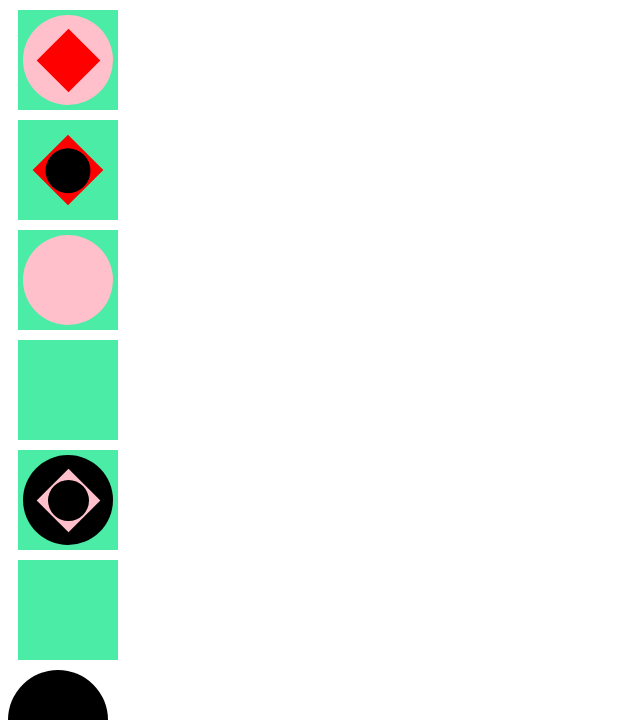
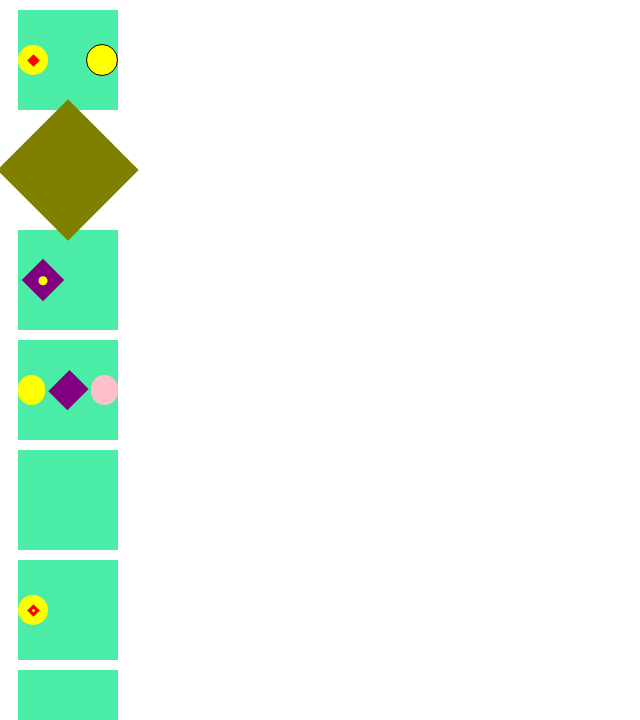
Before and after one commit to Codeworms/Combinators, a plain HTML site: page index.html in a window 1280 px wide. Shown: the top 720 px of the page, without its empty margins (0-640 px from the left). Drawn offline with Linux system fonts and the light colour scheme.

Commit message:
Add files via upload

```diff
--- a/index.html
+++ b/index.html
@@ -11,28 +11,35 @@
 <body>
 
 	<div class="square">
-		<div class="circle pink">
+		<div class="circle">
 			<div class="diamond"></div>
 		</div>
+		<div class="circle">
+		</div>
 	</div>
+	<div class="diamond" style="width:100px;height:100px"></div>
 	<div class="square">
 		<div class="diamond">
 			<div class="circle"></div>
 		</div>
 	</div>
 	<div class="square">
-		<div class="circle pink"></div>
+		<div class="circle"></div>
+		<div class="diamond"></div>
+		<div class="circle"></div>
 	</div>
 	<div class="square"></div>
 	<div class="square">
 		<div class="circle">
-			<div class="diamond pink">
+			<div class="diamond">
 				<div class="circle"></div>
 			</div>
 		</div>
 	</div>
 	<div class="square"></div>
-	<div class="circle pink" style="width:100px;height:100px;"></div>
+	<div class="diamond" style="width:100px;height:100px"></div>
+	<div class="circle" style="width:100px;height:100px;"></div>
+	<div class="diamond" style="width:100px;height:100px"></div>
 
 
 
--- a/style.css
+++ b/style.css
@@ -4,12 +4,12 @@
 	background-color:#4beca6;
 	margin:10px;
 	display:flex;
-	justify-content:center;
+	justify-content:space-between;
 	align-items: center;
 }
 .circle{
-	width:90%;
-	height:90%;
+	width:30%;
+	height:30%;
 	border-radius: 50rem;
 	background-color:#000;
 	display:flex;
@@ -17,8 +17,8 @@
 	align-items: center;
 }
 .diamond{
-	width:50%;
-	height:50%;
+	width:30%;
+	height:30%;
 	background-color:#f00;
 	margin:10px;
 	transform: rotate(45deg);
@@ -27,13 +27,29 @@
 	align-items: center;
 }
 
-.square .pink{
+/* .square div{
+	background-color:pink;
+	border:2px solid black;
+} */
+
+.square .circle{
+	background-color:yellow;
+}
+.square > .diamond{
+	background-color:purple;
+}
+.square + .diamond{
+	background-color:olive;
+}
+.circle + .circle{
+	border: 1px solid black;
+}
+.diamond + .circle {
 	background-color:pink;
 }
-
 /* Descendant Selector : Selects all of targets anywhere inside of parent : Represented by Space */
-/* Child Selector : Selects only direct targeted children of the parent */
-/* Adjacent Selector : Selects a target exactly afterwards of a sibling */
+/* Child Selector : Selects only direct targeted children of the parent : Represented by a > */
+/* Adjacent Selector : Selects a target exactly afterwards of a sibling : Represented by a + */
 
 
 Square Circle{
```
